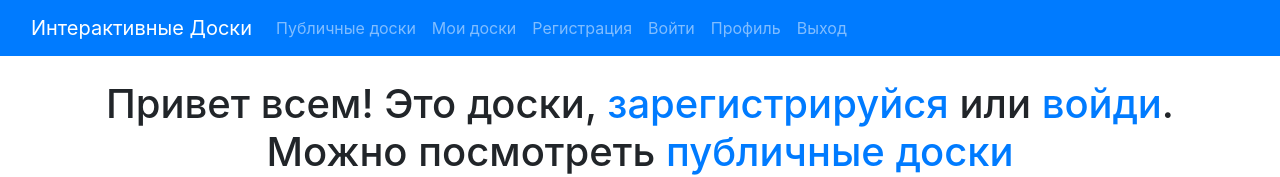
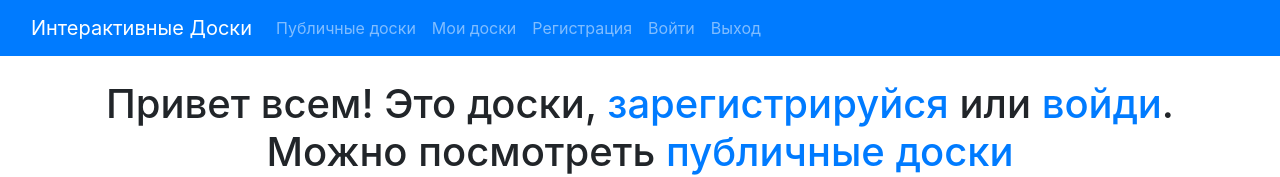
Before and after one commit to psyhoopat/bootstrap-template-dashboard, a plain HTML site: page index.html in a window 1280 px wide. Shown: the top 177 px of the page. Drawn offline with Linux system fonts and the light colour scheme.

Commit message:
Update index.html

```diff
--- a/index.html
+++ b/index.html
@@ -26,7 +26,7 @@
                 <li class="nav-item"><a class="nav-link" href="login.html">Войти</a></li>
             </ul>
             <ul class="navbar-nav">
-                <li class="nav-item"><a class="nav-link" href="profile.html" id="user-profile">Профиль</a></li>
+                <!-- <li class="nav-item"><a class="nav-link" href="profile.html" id="user-profile">Профиль</a></li> -->
                 <li class="nav-item"><a class="nav-link" href="#" id="logout">Выход</a></li>
             </ul>
         </div>
```
